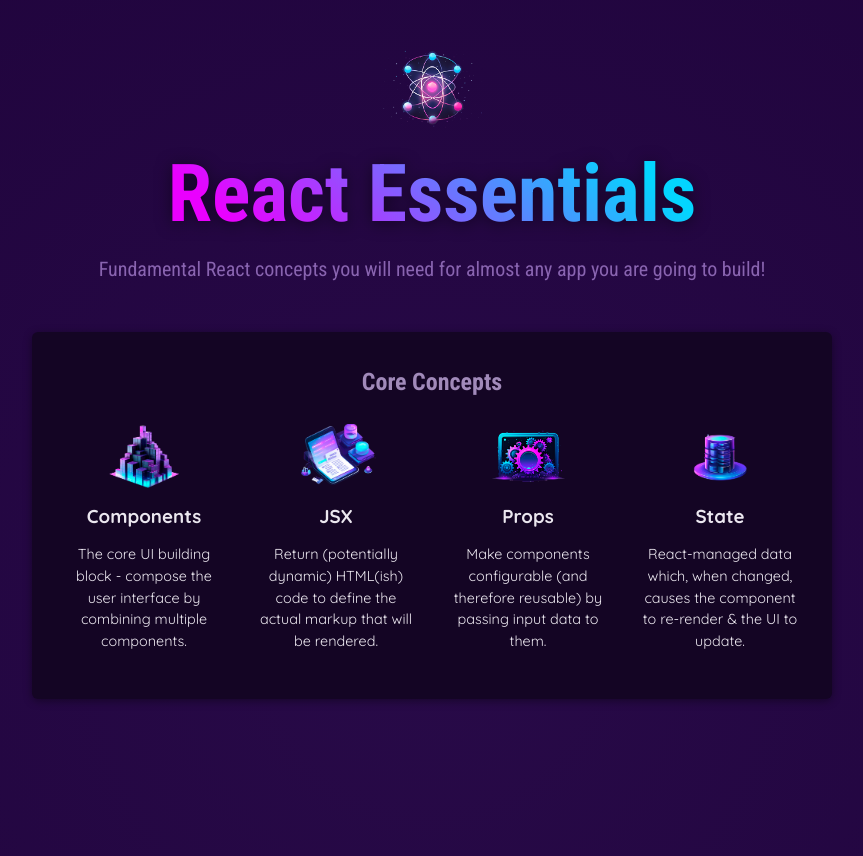
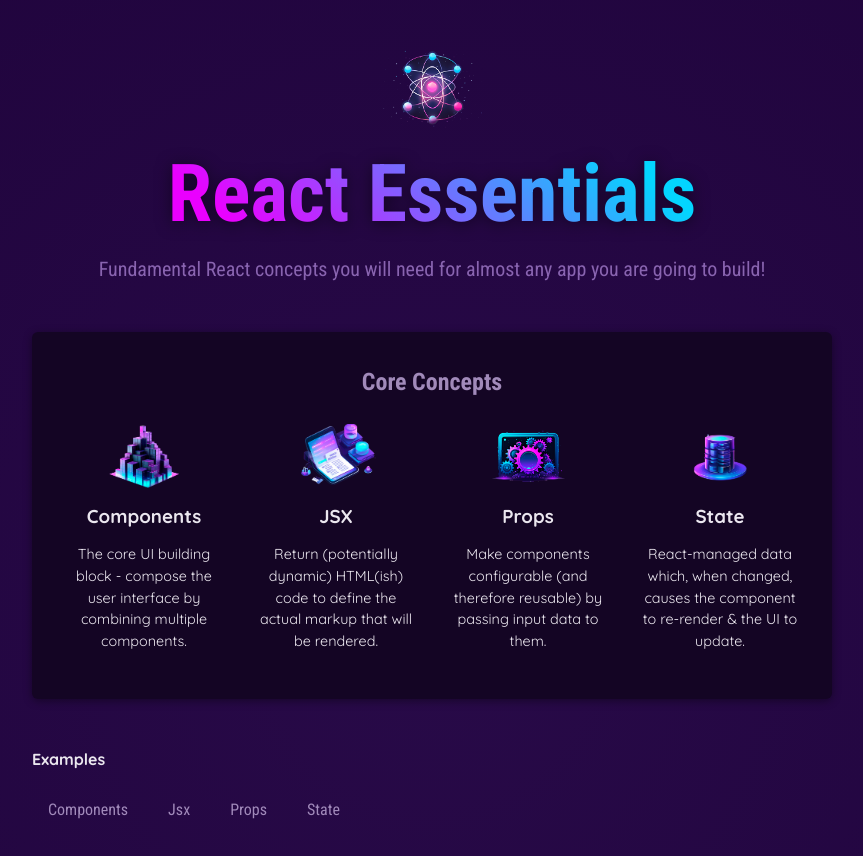
Before and after one commit to vijai-ks/Essentials, a React (Vite) app: page / in a window 1280 px wide. Shown: the top 856 px of the page, without its empty margins (208-1071 px from the left). Built offline with nearby package versions, Linux system fonts and the light colour scheme.

Commit message:
feat(essentials-page): add toggle button
Signed-off-by: vijai-ks <vijai.ksv@gmail.com>

```diff
--- a/src/App.jsx
+++ b/src/App.jsx
@@ -1,4 +1,5 @@
 import CoreConcepts from "./components/CoreConcepts/CoreConcepts";
+import Examples from "./components/Examples/Examples";
 import Header from "./components/Header/Header";
 
 function App() {
@@ -7,6 +8,7 @@
       <Header />
       <main>
         <CoreConcepts />
+        <Examples />
       </main>
     </div>
   );
--- /dev/null
+++ b/src/components/Examples/Examples.jsx
@@ -0,0 +1,11 @@
+import ToggleButton from "../ToggleButton/ToggleButton";
+import examplesStyles from "./Examples.module.scss";
+
+export default function Examples() {
+  return (
+    <section className={examplesStyles.examplesContainer}>
+      <h4 className={examplesStyles.examplesTitle}>Examples</h4>
+      <ToggleButton />
+    </section>
+  );
+}
--- /dev/null
+++ b/src/components/Examples/Examples.module.scss
@@ -0,0 +1,7 @@
+.examplesContainer {
+  margin: 3rem auto;
+}
+
+.examplesTitle {
+  text-align: left;
+}
--- /dev/null
+++ b/src/components/ToggleButton/ToggleButton.jsx
@@ -0,0 +1,16 @@
+import { EXAMPLES } from "../../utils/examplesConfig";
+
+import toggleButtonStyles from "./ToggleButton.module.scss";
+
+export default function ToggleButton() {
+  const exampleButtons = Object.keys(EXAMPLES);
+  return (
+    <menu className={toggleButtonStyles.examplesMenu}>
+      {exampleButtons.map((example) => (
+        <button key={example} className={toggleButtonStyles.examplesButton}>
+          {example}
+        </button>
+      ))}
+    </menu>
+  );
+}
--- /dev/null
+++ b/src/components/ToggleButton/ToggleButton.module.scss
@@ -0,0 +1,29 @@
+.examplesMenu {
+  display: flex;
+  gap: 0.5rem;
+  list-style: none;
+  margin: 1rem 0;
+  padding: 0;
+}
+
+.examplesButton {
+  background-color: transparent;
+  border: none;
+  border-radius: 6px;
+  color: #a18aba;
+  cursor: pointer;
+  font-family: "Roboto Condensed", sans-serif;
+  font-size: 1rem;
+  padding: 0.5rem 1rem;
+  transition: all 0.2s ease-in-out;
+
+  &:hover {
+    background-color: #1b082f;
+    color: #ebe7ef;
+  }
+
+  &:active {
+    background-color: #7925d3;
+    color: #ebe7ef;
+  }
+}
--- a/src/index.css
+++ b/src/index.css
@@ -25,44 +25,6 @@
   margin: auto;
 }
 
-#examples {
-  margin: 3rem auto;
-}
-
-#examples h2 {
-  text-align: left;
-}
-
-#examples menu {
-  margin: 1rem 0;
-  padding: 0;
-  display: flex;
-  gap: 0.5rem;
-  list-style: none;
-}
-
-#examples menu button {
-  padding: 0.5rem 1rem;
-  border: none;
-  border-radius: 6px;
-  background-color: transparent;
-  color: #a18aba;
-  font-family: "Roboto Condensed", sans-serif;
-  font-size: 1rem;
-  cursor: pointer;
-  transition: all 0.2s ease-in-out;
-}
-
-#examples menu button:hover {
-  background-color: #1b082f;
-  color: #ebe7ef;
-}
-
-#examples menu button.active {
-  background-color: #7925d3;
-  color: #ebe7ef;
-}
-
 #tab-content {
   padding: 1rem;
   border-radius: 6px;
--- /dev/null
+++ b/src/utils/examplesConfig.jsx
@@ -0,0 +1,50 @@
+export const EXAMPLES = {
+  Components: {
+    title: "Components",
+    description:
+      "Components are the building blocks of React applications. A component is a self-contained module (HTML + optional CSS + JS) that renders some output.",
+    code: `
+  function Welcome() {
+    return <h1>Hello, World!</h1>;
+  }`,
+  },
+  Jsx: {
+    title: "JSX",
+    description:
+      "JSX is a syntax extension to JavaScript. It is similar to a template language, but it has full power of JavaScript (e.g., it may output dynamic content).",
+    code: `
+  <div>
+    <h1>Welcome {userName}</h1>
+    <p>Time to learn React!</p>
+  </div>`,
+  },
+  Props: {
+    title: "Props",
+    description:
+      "Components accept arbitrary inputs called props. They are like function arguments.",
+    code: `
+  function Welcome(props) {
+    return <h1>Hello, {props.name}</h1>;
+  }`,
+  },
+  State: {
+    title: "State",
+    description:
+      "State allows React components to change their output over time in response to user actions, network responses, and anything else.",
+    code: `
+  function Counter() {
+    const [isVisible, setIsVisible] = useState(false);
+
+    function handleClick() {
+      setIsVisible(true);
+    }
+
+    return (
+      <div>
+        <button onClick={handleClick}>Show Details</button>
+        {isVisible && <p>Amazing details!</p>}
+      </div>
+    );
+  }`,
+  },
+};
```
